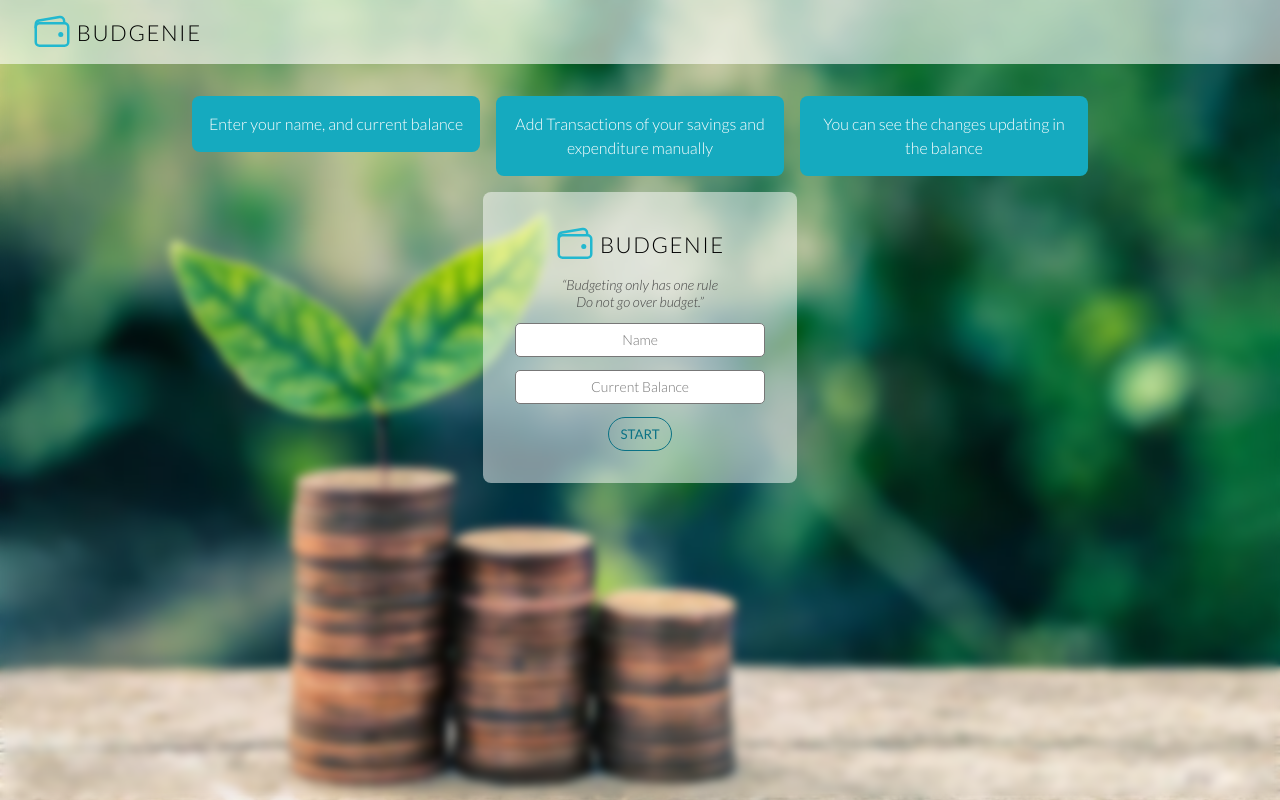
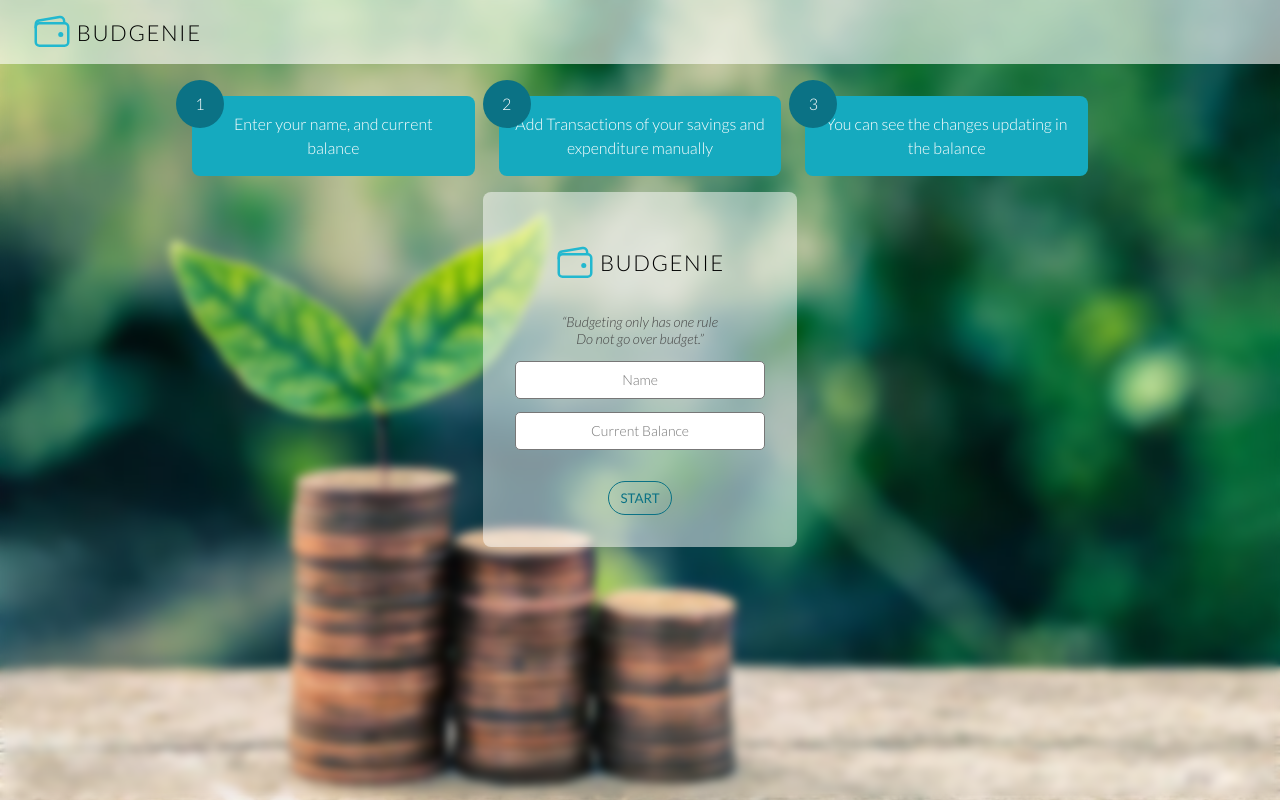
Before and after one commit to madhuroshan/budget-management-app, a plain HTML site: page index.html in a window 1280 px wide. Drawn offline with nearby package versions, Linux system fonts and the light colour scheme.

Commit message:
some changes

```diff
--- a/index.html
+++ b/index.html
@@ -36,16 +36,35 @@
           <p class="head-line"></p>
           <div class="description">
             <ol>
-              <li>Enter your name, and current balance</li>
-              <li>Add Transactions of your savings and expenditure manually</li>
-              <li>You can see the changes updating in the balance</li>
+              <li>
+                <div class="feature">
+                  <div class="feature-count">1</div>
+                  Enter your name, and current balance
+                </div>
+              </li>
+              <li>
+                <div class="feature">
+                  <div class="feature-count">2</div>
+                  Add Transactions of your savings and expenditure manually
+                </div>
+              </li>
+              <li>
+                <div class="feature">
+                  <div class="feature-count">3</div>
+                  You can see the changes updating in the balance
+                </div>
+              </li>
             </ol>
           </div>
           <div class="form-container">
+            <div style="width: 100%; height: 6px"></div>
+
             <div class="logo">
               <ion-icon name="wallet-outline" class="logo-img"></ion-icon>
               <h1 class="logo-name">BUDGENIE</h1>
             </div>
+
+            <div style="width: 100%; height: 6px"></div>
             <p class="tag">
               “Budgeting only has one rule
               <br />
@@ -53,6 +72,8 @@
             </p>
             <input class="user-name" placeholder="Name" />
             <input class="curr-balance" placeholder="Current Balance" />
+            <div style="width: 100%; height: 6px"></div>
+
             <button class="submit-btn">
               START
               <!-- <ion-icon name="arrow-forward-outline" class="go"></ion-icon -->
--- a/styles.css
+++ b/styles.css
@@ -63,7 +63,7 @@ nav {
 .intro ol {
   color: #fff;
   display: flex;
-  gap: 1rem;
+  gap: 1.5rem;
   width: 70%;
   list-style: none;
   margin: auto;
@@ -77,6 +77,7 @@ nav {
   background-color: #15aabf;
   padding: 1rem;
   border-radius: 8px;
+  border-image: linear-gradient(to bottom, rgba(0, 0, 0, 0), #0b7285) 1 100%;
 }
 
 /**************** FORM CONTAINER ****************/
@@ -112,6 +113,11 @@ nav {
   border-radius: 5px;
   min-width: 250px;
   border: 1px solid #777;
+  line-height: 150%;
+}
+
+.form-container input:focus {
+  outline: none;
 }
 
 .form-container input::-webkit-input-placeholder {
@@ -127,3 +133,21 @@ nav {
   line-height: 1.2;
   color: #444;
 }
+
+.feature {
+  position: relative;
+}
+
+.feature-count {
+  position: absolute;
+  width: 3rem;
+  height: 3rem;
+  border-radius: 50%;
+  background-color: #0b7285;
+  display: grid;
+  place-items: center;
+  top: -2rem;
+  left: -2rem;
+}
+
+/* *********************** ANIMATIONS ********************* */
```
Also changed, not shown: 1 other file.
